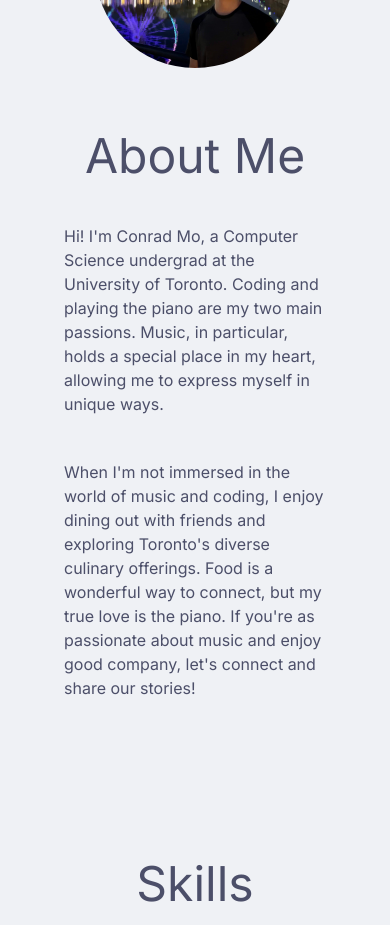
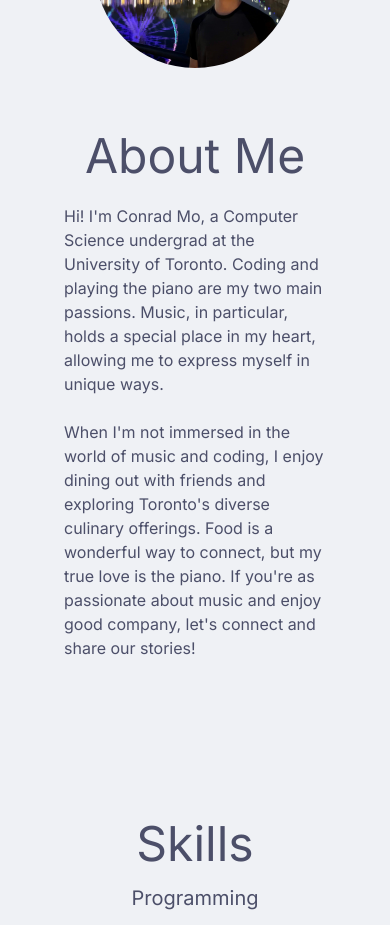
Before and after one commit to conrad-mo/personal-website-old, a Next.js app: page / in a window 390 px wide. Shown: the part 1040-1965 px from the top of the page. Built offline with nearby package versions, Linux system fonts and the light colour scheme; what @catppuccin/tailwindcss would draw is missing.

Commit message:
OK LAST COMMIT REGARDING MOBILE

```diff
--- a/app/page.tsx
+++ b/app/page.tsx
@@ -23,7 +23,7 @@
         className="flex min-h-screen justify-center items-center gap-16 lg:gap-[170px] mx-16 flex-col-reverse lg:flex-row py-16 lg:p-0"
         id="aboutme"
       >
-        <div className="flex flex-col justify-center items-center lg:items-start gap-11">
+        <div className="flex flex-col justify-center items-center lg:items-start gap-6 lg:gap-11">
           <div className="text-5xl lg:text-6xl">About Me</div>
           <div className="lg:max-w-md text-ctp-subtext1">
             Hi! I&apos;m Conrad Mo, a Computer Science undergrad at the
```
